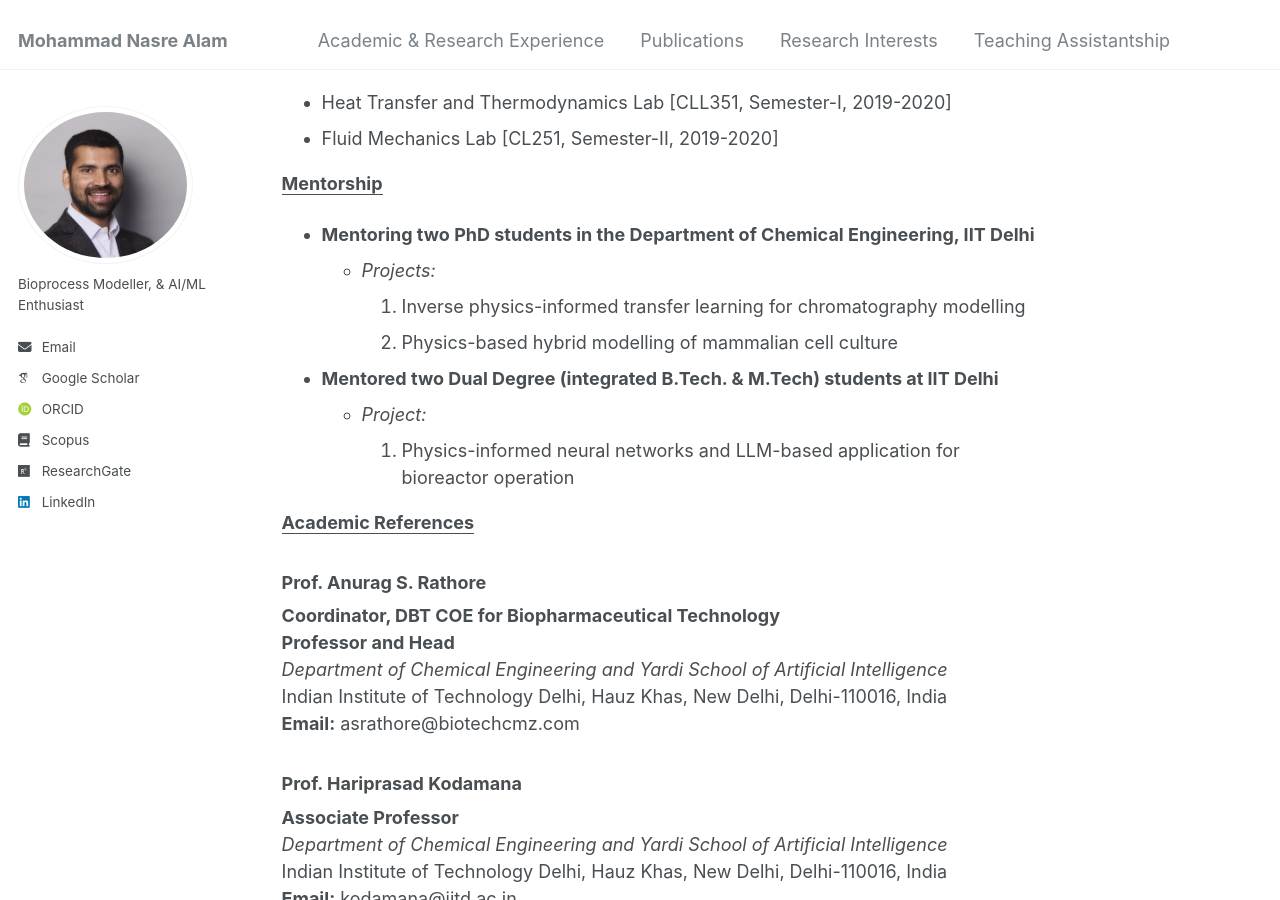
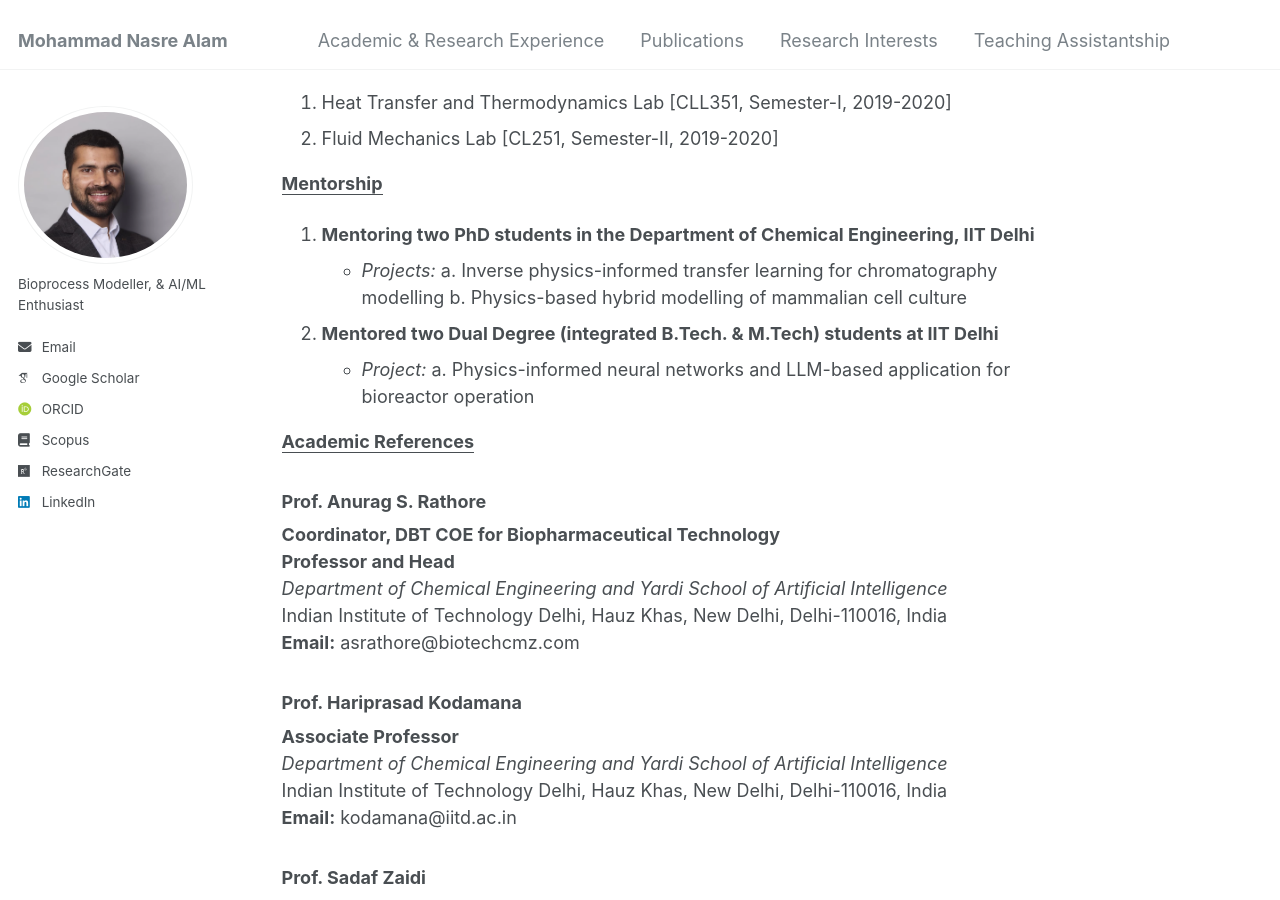
Before and after one commit to mdnasreiit/mdnasreiit.github.io, a Jekyll site: the page built from _pages/teaching_assistantship.md, in a window 1280 px wide and 900 px high, scrolled down 312 px. Built offline with Jekyll 4.4.1, drawn with Linux system fonts in a browser that asks for light colours; some web fonts are replaced; part of the change alters nothing that is shown.

```diff
--- a/_pages/teaching_assistantship.md
+++ b/_pages/teaching_assistantship.md
@@ -12,27 +12,27 @@ redirect_from:
 
 <ins>**PhD**</ins>
 
-- Process Data Analytics course [CLL788, Semester-II, 2022-2023]
-- Certificate course in Data Science and Machine Learning [Online E-Vidya course, Semester-I & II, 2023-2024]
-- Introduction to Material Science course [CLL141, Semester-II, 2023-2024]
+1. Process Data Analytics course [CLL788, Semester-II, 2022-2023]
+2. Certificate course in Data Science and Machine Learning [Online E-Vidya course, Semester-I & II, 2023-2024]
+3. Introduction to Material Science course [CLL141, Semester-II, 2023-2024]
 
 
 <ins>**M.Tech**</ins>
 
-- Heat Transfer and Thermodynamics Lab [CLL351, Semester-I, 2019-2020]
-- Fluid Mechanics Lab [CL251, Semester-II, 2019-2020]
+1. Heat Transfer and Thermodynamics Lab [CLL351, Semester-I, 2019-2020]
+2. Fluid Mechanics Lab [CL251, Semester-II, 2019-2020]
 
 
 <ins>**Mentorship**</ins>
 
-- **Mentoring two PhD students in the Department of Chemical Engineering, IIT Delhi**
+1. **Mentoring two PhD students in the Department of Chemical Engineering, IIT Delhi**
   - *Projects:*
-    1. Inverse physics-informed transfer learning for chromatography modelling
-    2. Physics-based hybrid modelling of mammalian cell culture
+    a. Inverse physics-informed transfer learning for chromatography modelling
+    b. Physics-based hybrid modelling of mammalian cell culture
 
-- **Mentored two Dual Degree (integrated B.Tech. & M.Tech) students at IIT Delhi**
+2. **Mentored two Dual Degree (integrated B.Tech. & M.Tech) students at IIT Delhi**
   - *Project:*
-    1. Physics-informed neural networks and LLM-based application for bioreactor operation
+    a. Physics-informed neural networks and LLM-based application for bioreactor operation
 
 
 
```
